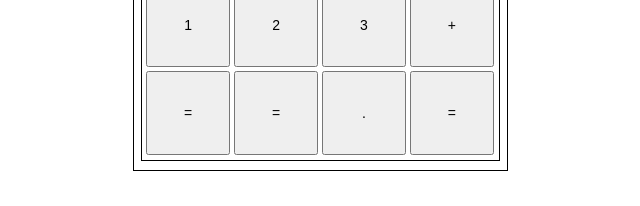
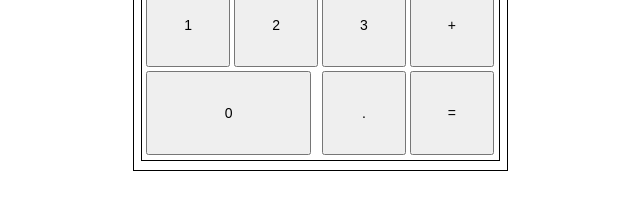
Before and after one commit to syedishmam/calculator, a React (Create React App) app in the folder react_calc/: page / in a window 1280 px wide. Shown: the part 397-603 px from the top of the page, without its empty margins (320-960 px from the left). Built offline with nearby package versions, Linux system fonts and the light colour scheme.

Commit message:
Bug: Zero button alters display

```diff
--- a/react_calc/src/components/Button.js
+++ b/react_calc/src/components/Button.js
@@ -15,8 +15,8 @@ class Button extends React.Component {
     }
 
     clickButton(number) {
-        if(this.props.keyPressed) {
-            let keys = this.props.keyPressed.concat(number);
+        if(this.props.keysPressed) {
+            let keys = this.props.keysPressed.concat(number);
             this.props.keyPress(keys);
         } else {
             this.props.keyPress(number);
@@ -34,7 +34,7 @@ class Button extends React.Component {
 
 const mapStateToProps = (state) => {
     return {
-        keyPressed: state.keyPressed.keyPressed
+        keysPressed: state.keysPressed.keysPressed
     }
 }
 
--- a/react_calc/src/components/ButtonPad.js
+++ b/react_calc/src/components/ButtonPad.js
@@ -34,8 +34,7 @@ class ButtonPad extends React.Component {
                             <td><Button number="+"/></td>
                         </tr>
                         <tr>
-                            <td><Button number="="/></td>
-                            <td><Button number="="/></td>
+                            <td colSpan="2"><Button number="0"/></td>
                             <td><Button number="."/></td>
                             <td><Button number="="/></td>
                         </tr>
--- a/react_calc/src/components/DigitalDisplay.js
+++ b/react_calc/src/components/DigitalDisplay.js
@@ -10,8 +10,8 @@ class DigitalDisplay extends React.Component {
     }
 
     renderDisplay() {
-        if(this.props.keyPressed) {
-            return <h1>{this.props.keyPressed}</h1>;
+        if(this.props.keysPressed) {
+            return <h1>{this.props.keysPressed}</h1>;
         } else {
             return <h1>0</h1>
         }
@@ -28,7 +28,7 @@ class DigitalDisplay extends React.Component {
 
 const mapStateToProps = (state) => {
     return {
-        keyPressed: state.keyPressed.keyPressed
+        keysPressed: state.keysPressed.keysPressed
     }
 }
 
--- a/react_calc/src/reducers/index.js
+++ b/react_calc/src/reducers/index.js
@@ -1,7 +1,7 @@
 import {combineReducers} from 'redux';
 
-import keyPressReducer from './keyPressReducer.js';
+import keysPressedReducer from './keysPressedReducer.js';
 
 export default combineReducers({
-    keyPressed: keyPressReducer
+    keysPressed: keysPressedReducer
 });
--- a/react_calc/src/reducers/keyPressReducer.js
+++ b/react_calc/src/reducers/keysPressedReducer.js
@@ -1,7 +1,7 @@
 export default (state = {}, action) => {
     switch(action.type) {
         case 'KEY_PRESS':
-            return {...state, keyPressed: action.payload}
+            return {...state, keysPressed: action.payload}
 
             default:
                 return state
--- a/react_calc/src/styles/Button.css
+++ b/react_calc/src/styles/Button.css
@@ -16,4 +16,8 @@
         width: 5.99rem;
         height: 5.99rem;
     }
+
+    .zeroButton {
+        width: 11.75rem;
+    }
 }
```
